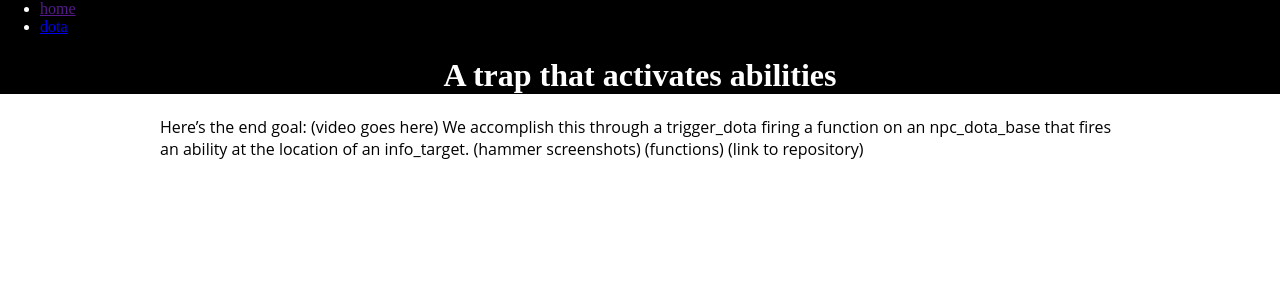
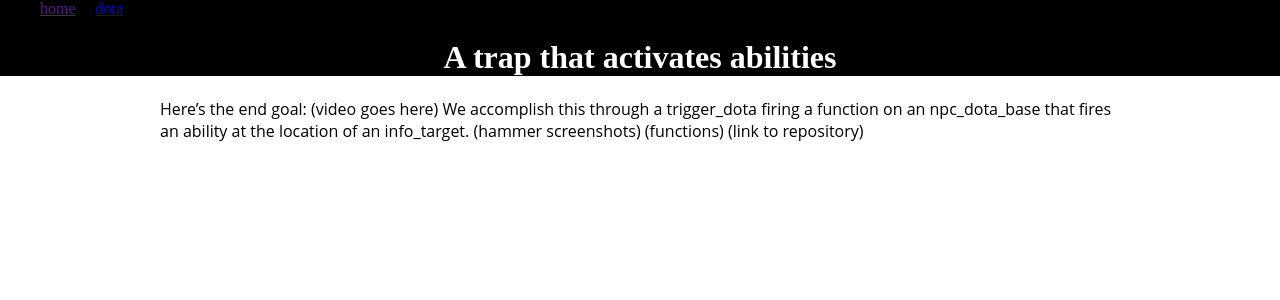
Before and after one commit to Thristhart/techniques, a Jekyll site: the page built from dota/arrow-trap.md, in a window 1280 px wide. Shown: the top 300 px of the page. Built offline with Jekyll 4.4.1, drawn with Linux system fonts in a browser that asks for light colours; some web fonts are replaced.

Commit message:
Updated global.css

```diff
--- a/assets/global.css
+++ b/assets/global.css
@@ -30,3 +30,9 @@ header h1 {
   text-align: center;
   font-family: 'Bowlby One SC', cursive;
 }
+
+#navigation li {
+  list-style-type: none;
+  display: inline;
+  margin-right: 1em;
+}
```
